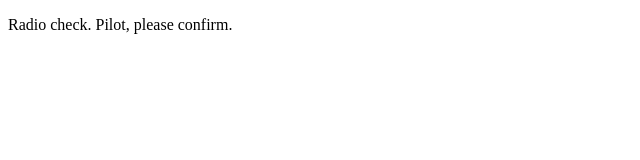
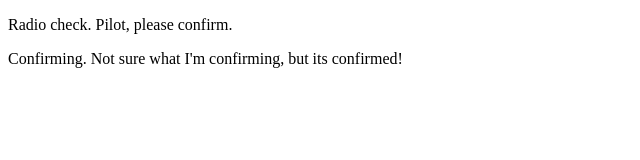
Before and after one commit to dsy05/communication-log-control, a plain HTML site: page index.html in a window 1280 px wide. Shown: the whole page, without its empty margins (0-640 px from the left). Drawn offline with Linux system fonts and the light colour scheme.

Commit message:
new message for control

```diff
--- a/index.html
+++ b/index.html
@@ -2,5 +2,6 @@
 <html>
    <body>
       <p>Radio check. Pilot, please confirm.</p>
+      <p>Confirming. Not sure what I'm confirming, but its confirmed!</p>
    </body>
 </html>
```
